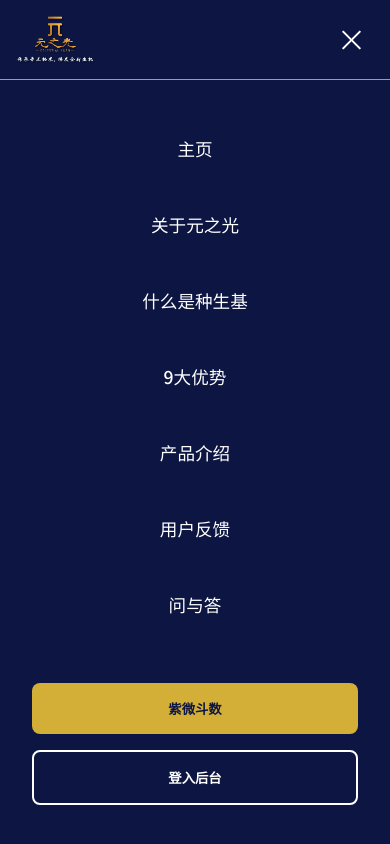
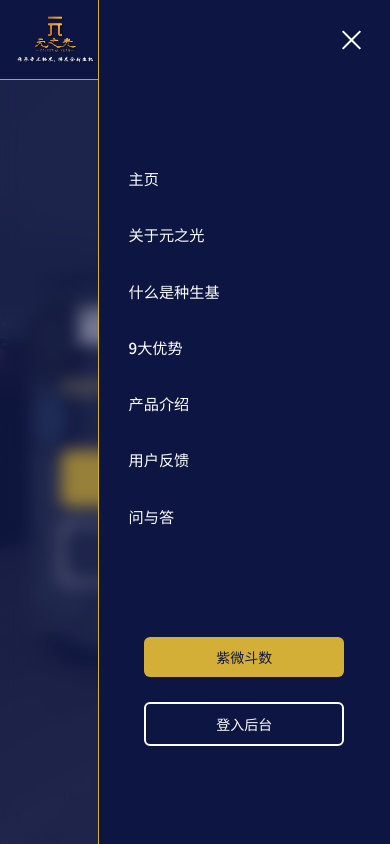
Before and after one commit to robertjames9/yzg.github.io, a plain HTML site: page index.html in a window 390 px wide. Both pictures are taken after a click on the element 351 px from the left and 39 px from the top of the page. Shown: the top 844 px of the page. Drawn offline with nearby package versions, Linux system fonts and the light colour scheme.

Commit message:
Update: Style

```diff
--- a/css/style.css
+++ b/css/style.css
@@ -202,67 +202,102 @@ h1, h2, h3, h4, h5, h6 {
     /* 导航链接移动端样式 */
     .nav-links {
         position: fixed;
-        top: 80px;
-        left: 0;
-        width: 100%;
-        height: calc(100vh - 80px);
+        top: 0;
+        right: -75%;
+        width: 75%;
+        height: 100vh;
+        background: var(--royal-blue-dark);
+        padding: 80px 15px 20px 15px;
+        box-sizing: border-box;
         flex-direction: column;
-        background: var(--royal-blue-dark);
-        padding: 2rem;
-        gap: 2rem;
+        gap: 0.8rem;
         opacity: 0;
-        visibility: hidden;
-        transform: translateY(-10px);
-        transition: all 0.3s cubic-bezier(0.4, 0, 0.2, 1);
+        transition: all 0.4s cubic-bezier(0.4, 0, 0.2, 1);
+        z-index: 1000;
+        border-left: 1px solid transparent;
     }
 
+    /* 菜单打开时的样式 */
     .nav-links.active {
+        right: 0;
         opacity: 1;
-        visibility: visible;
-        transform: translateY(0);
+        border-left: 1px solid var(--gold);
+    }
+
+    /* 移除之前的伪元素光效 */
+    .nav-links.active::before {
+        display: none;
     }
 
     .nav-links a {
+        display: block;
         width: 100%;
-        text-align: center;
-        font-size: 1.1rem;
-        padding: 1rem 0;
+        text-align: left;
+        font-size: 0.95rem;
+        padding: 8px 15px;
+        color: white;
+        text-decoration: none;
+        border-radius: 4px;
     }
 
-    /* 按钮组移动端样式 */
+    .nav-links a:active {
+        background: rgba(255, 255, 255, 0.1);
+    }
+
     .nav-buttons {
-        margin: 2rem 0 0 0;
+        margin-top: 85px;
         width: 100%;
+        display: flex;
         flex-direction: column;
-        gap: 1rem;
+        gap: 25px;
+        padding: 0 15px;
     }
 
     .nav-buttons .btn {
-        width: 100%;
-        padding: 1rem;
-        justify-content: center;
+        width: calc(100% - 30px);
+        padding: 10px 0;
+        font-size: 14px;
+        border-radius: 6px;
+        text-align: center;
+        font-weight: 500;
+        margin: 0 auto;
     }
 
-    /* 背景遮罩 */
+    .nav-buttons .btn.primary {
+        background: var(--gold);
+        color: var(--royal-blue-dark);
+        border: none;
+        max-width: 200px;
+    }
+
+    .nav-buttons .btn.accent {
+        background: transparent;
+        color: white;
+        border: 2px solid rgb(255, 255, 255);
+        max-width: 200px;
+    }
+
+    .nav-buttons .btn:active {
+        transform: scale(0.98);
+    }
+
     .backdrop {
         display: none;
         position: fixed;
-        top: 80px;
+        top: 0;
         left: 0;
         width: 100%;
-        height: calc(100% - 80px);
-        background: rgba(13, 22, 66, 0.8);
-        backdrop-filter: blur(8px);
+        height: 100vh;
+        background: rgba(13, 22, 66, 0.85);
+        backdrop-filter: blur(4px);
         opacity: 0;
-        visibility: hidden;
-        transition: all 0.3s ease;
-        z-index: 98;
+        transition: opacity 0.3s ease;
+        z-index: 99;
     }
 
     .backdrop.active {
         display: block;
         opacity: 1;
-        visibility: visible;
     }
 
     /* 禁止背景滚动 */
```
